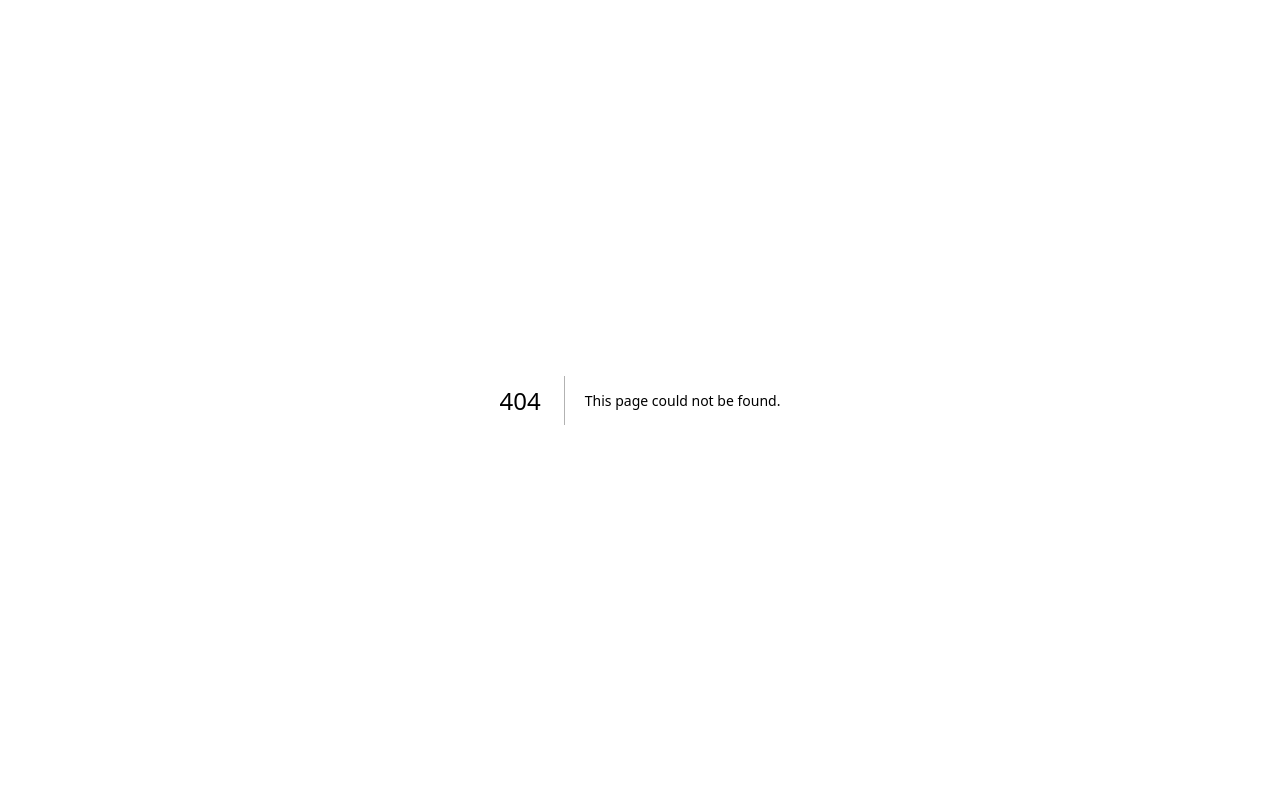
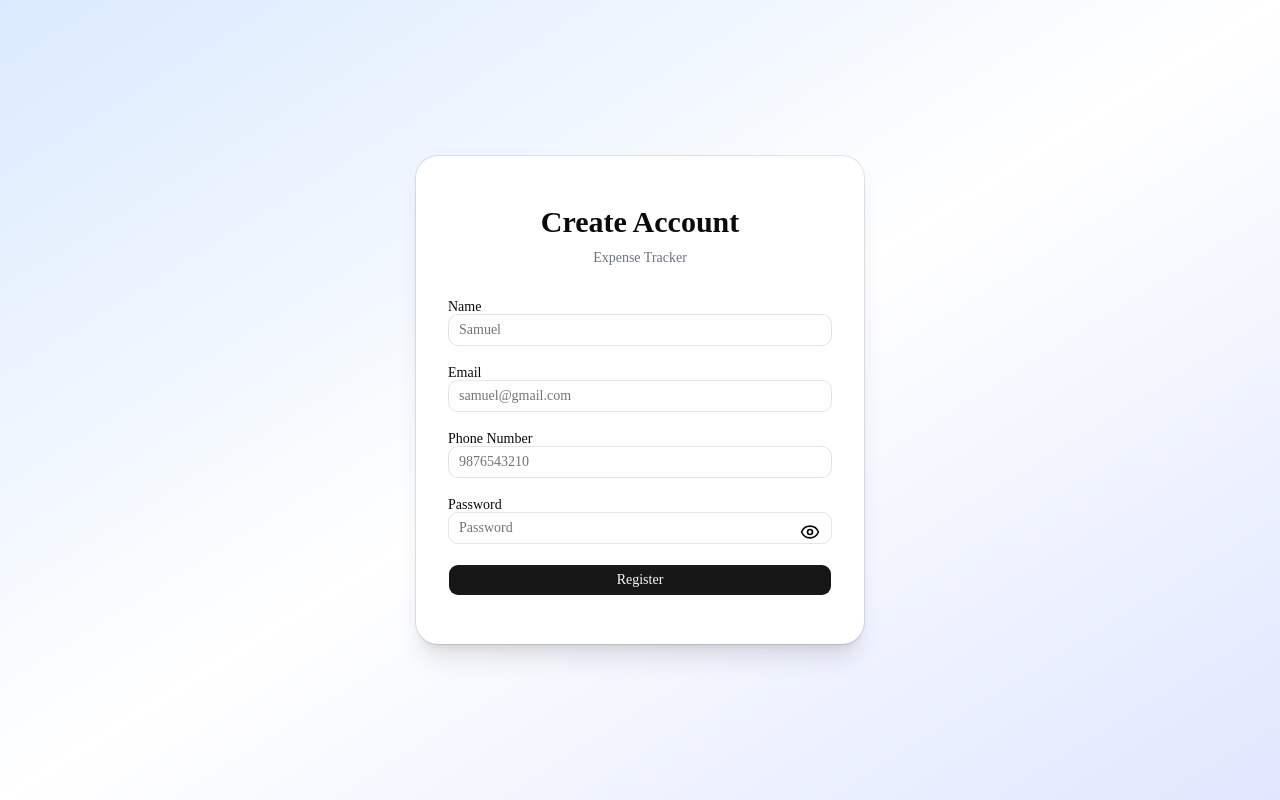
Before and after one commit to Samuel-joseph05/trackEx-pro-frontend, a Next.js app: page /register in a window 1280 px wide. Before the commit this address had no page. Built offline with nearby package versions, Linux system fonts and the light colour scheme; no server answers.

Commit message:
feat: add RegisterPage component with form validation and user registration functionality

```diff
--- /dev/null
+++ b/app/register/page.jsx
@@ -0,0 +1,175 @@
+"use client";
+
+import { useState } from "react";
+import { Eye, EyeOff } from "lucide-react";
+import { Card, CardContent } from "@/components/ui/card";
+import { Button } from "@/components/ui/button";
+import { Input } from "@/components/ui/input";
+import { Label } from "@/components/ui/label";
+import { createUser } from "@/api/User";
+
+export default function RegisterPage() {
+  const [form, setForm] = useState({
+    name: "",
+    email: "",
+    phone: "",
+    password: "",
+  });
+
+  const [errors, setErrors] = useState({});
+  const [showPassword, setShowPassword] = useState(false);
+
+  const handleChange = (e) => {
+    setForm({
+      ...form,
+      [e.target.name]: e.target.value,
+    });
+
+    setErrors({
+      ...errors,
+      [e.target.name]: "",
+    });
+  };
+
+  const validate = () => {
+    const newErrors = {};
+
+    // Name
+    if (!form.name.trim()) {
+      newErrors.name = "Name is required";
+    } else if (form.name.length < 3) {
+      newErrors.name = "Minimum 3 characters";
+    }
+
+    // Email
+    if (!form.email.trim()) {
+      newErrors.email = "Email is required";
+    } else if (!/^[A-Z0-9._%+-]+@[A-Z0-9.-]+\.[A-Z]{2,}$/i.test(form.email)) {
+      newErrors.email = "Invalid email";
+    }
+
+    // Phone
+    if (!form.phone.trim()) {
+      newErrors.phone = "Phone number is required";
+    } else if (!/^[6-9]\d{9}$/.test(form.phone)) {
+      newErrors.phone = "Invalid phone number";
+    }
+
+    // Password
+    if (!form.password) {
+      newErrors.password = "Password is required";
+    } else if (form.password.length < 8) {
+      newErrors.password = "Minimum 8 characters";
+    }
+
+    setErrors(newErrors);
+
+    return Object.keys(newErrors).length === 0;
+  };
+
+  const handleSubmit = async (e) => {
+    e.preventDefault();
+    console.log("clicked")
+
+    if (!validate()) return;
+
+    console.log(form);
+
+    try {
+      const data = await createUser(form);
+      console.log(data);
+      alert("User Registered Successfully");
+      setForm({
+        name: "",
+        email: "",
+        phone: "",
+        password: "",
+      });
+    } catch (error) {
+      console.error(error);
+      console.log(error.response?.data);
+    }
+  };
+
+  return (
+    <main className="min-h-screen flex items-center justify-center bg-gradient-to-br from-blue-100 via-white to-indigo-100 p-4">
+      <Card className="w-full max-w-md rounded-3xl shadow-xl">
+        <CardContent className="p-8">
+          <h1 className="text-3xl font-bold text-center">Create Account</h1>
+
+          <p className="text-gray-500 text-center mt-2 mb-8">Expense Tracker</p>
+
+          <form  onSubmit={handleSubmit}className="space-y-5">
+            <div>
+              <Label>Name</Label>
+
+              <Input
+                name="name"
+                value={form.name}
+                onChange={handleChange}
+                placeholder="Samuel"
+              />
+
+              <p className="text-red-500 text-sm mt-1">{errors.name}</p>
+            </div>
+
+            <div>
+              <Label>Email</Label>
+
+              <Input
+                name="email"
+                value={form.email}
+                onChange={handleChange}
+                placeholder="samuel@gmail.com"
+              />
+
+              <p className="text-red-500 text-sm mt-1">{errors.email}</p>
+            </div>
+
+            <div>
+              <Label>Phone Number</Label>
+
+              <Input
+                name="phone"
+                value={form.phone}
+                maxLength={10}
+                pattern="[0-9]{10}"
+                onChange={handleChange}
+                placeholder="9876543210"
+              />
+
+              <p className="text-red-500 text-sm mt-1">{errors.phone}</p>
+            </div>
+
+            <div>
+              <Label>Password</Label>
+
+              <div className="relative">
+                <Input
+                  name="password"
+                  type={showPassword ? "text" : "password"}
+                  value={form.password}
+                  onChange={handleChange}
+                  placeholder="Password"
+                  className="pr-12"
+                />
+
+                <button
+                  type="button"
+                  onClick={() => setShowPassword(!showPassword)}
+                  className="absolute right-3 top-2.5"
+                >
+                  {showPassword ? <EyeOff size={20} /> : <Eye size={20} />}
+                </button>
+              </div>
+
+              <p className="text-red-500 text-sm mt-1">{errors.password}</p>
+            </div>
+
+            <Button className="w-full" type="submit" >Register</Button>
+          </form>
+        </CardContent>
+      </Card>
+    </main>
+  );
+}
```
